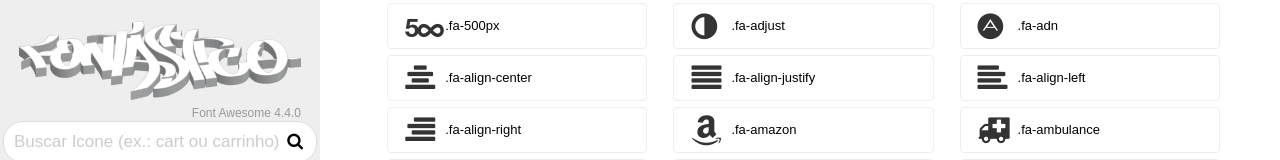
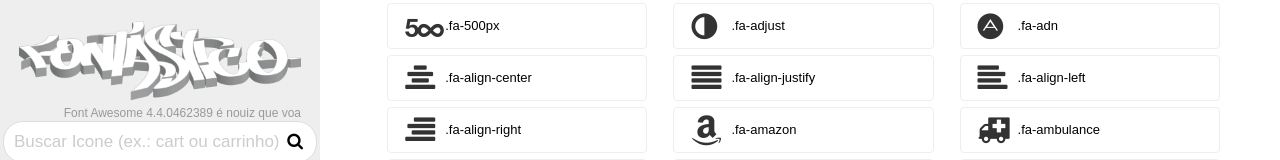
Before and after one commit to figuarnieri/fontAstico, a plain HTML site: page index.html in a window 1280 px wide. Shown: the top 160 px of the page. Drawn offline with Linux system fonts and the light colour scheme.

Commit message:
alteraçõa da zoeira

```diff
--- a/index.html
+++ b/index.html
@@ -18,7 +18,7 @@
 	<header id="up" role="banner" class="cf col-5">
 		<img class="logo" src="io/img/fontastico.png" alt="">
 		<div class="_text cf">
-			<div class="version">Font Awesome 4.4.0</div>
+			<div class="version">Font Awesome 4.4.0462389 é nouiz que voa</div>
 			<input type="text" class="input-text" id="search" placeholder="Buscar Icone (ex.: cart ou carrinho)">
 			<button type="button" class="fa fa-search"></button>
 		</div>
```
